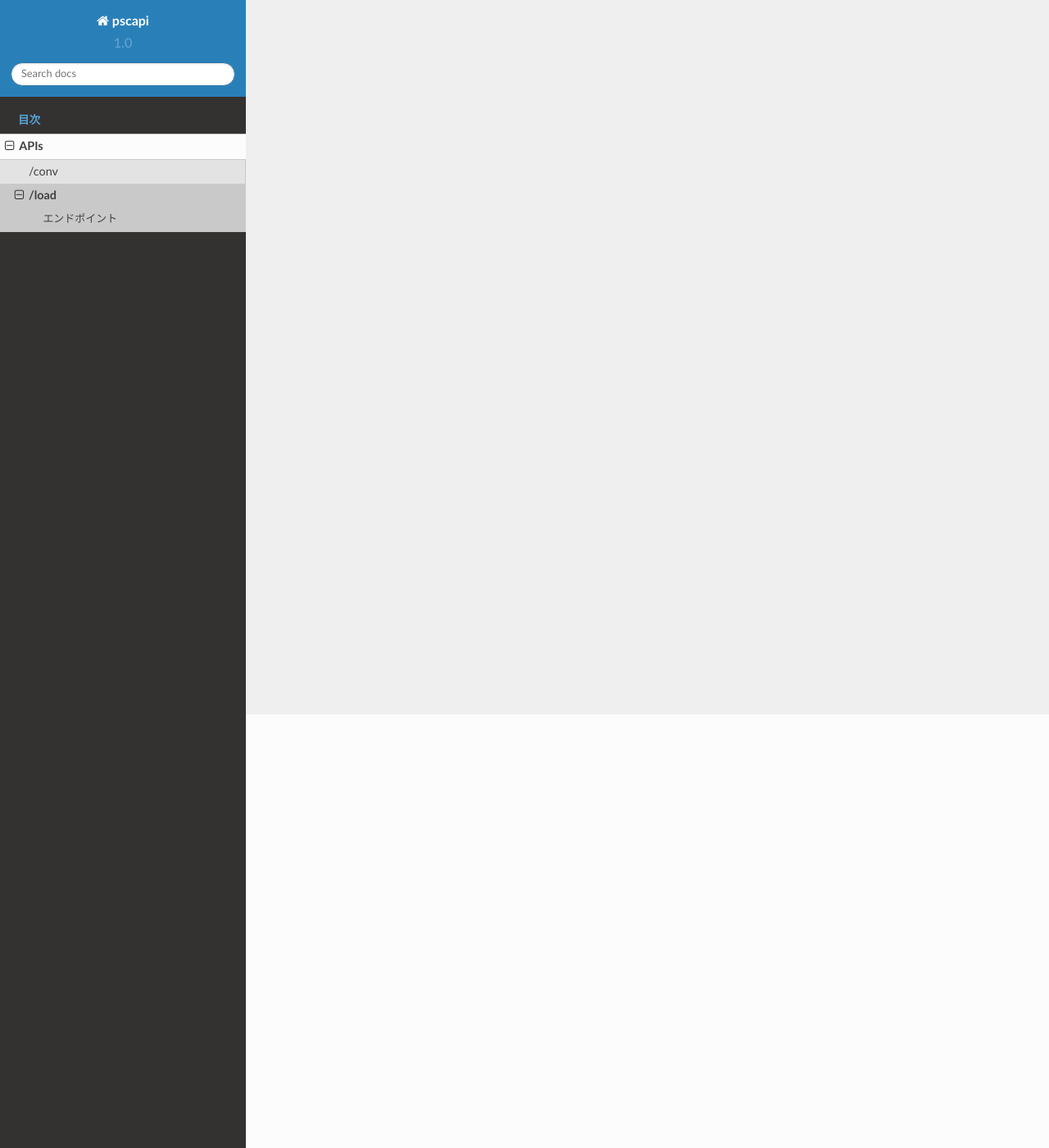
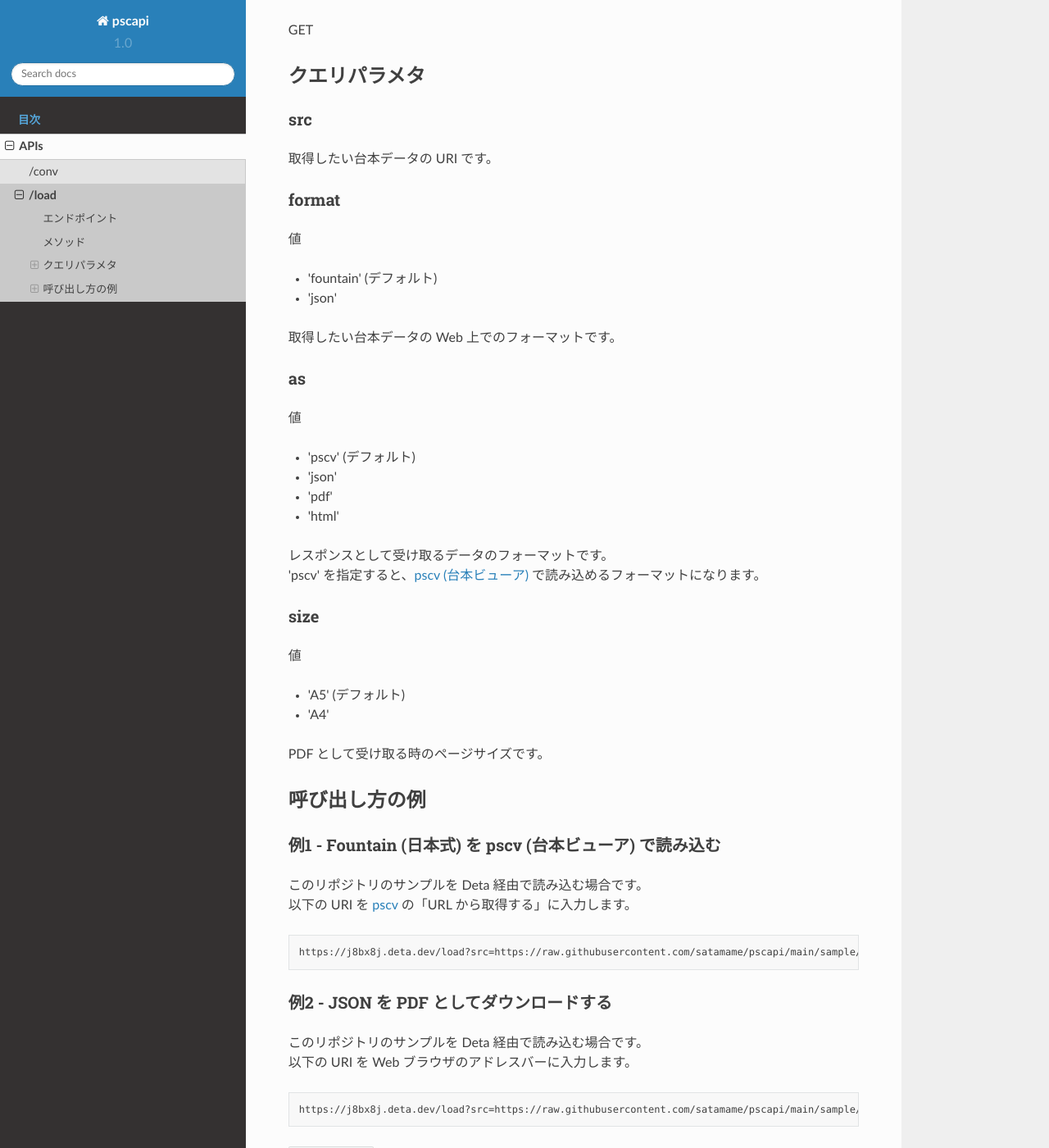
Before and after one commit to satamame/pscapi, a Sphinx documentation site: the page built from docs/source/api/load.md, in a window 1280 px wide and 1400 px high, scrolled down 529 px. Shown: the whole window at 82% size. Built offline with Sphinx 7.4.7 and the Read the Docs theme 2.0.0, drawn with Linux system fonts in a browser that asks for light colours; some of the changed text lies outside the part shown.

Commit message:
README and document

````diff
--- a/docs/source/api/load.md
+++ b/docs/source/api/load.md
@@ -1,7 +1,74 @@
 # /load
 
 Web 上にある台本データを取得する API です。
+Web ブラウザ等から呼んで、データをレスポンスとして受け取ります。
 
 ## エンドポイント
 
 /load
+
+例1 - ローカルの開発サーバの場合
+: http://127.0.0.1:8000/load
+
+例2 - Deta の場合
+: https://j8bx8j.deta.dev/load
+
+## メソッド
+
+GET
+
+## クエリパラメタ
+
+### src
+
+取得したい台本データの URI です。
+
+### format
+
+値
+
+- 'fountain' (デフォルト)
+- 'json'
+
+取得したい台本データの Web 上でのフォーマットです。
+
+### as
+
+値
+
+- 'pscv' (デフォルト)
+- 'json'
+- 'pdf'
+- 'html'
+
+レスポンスとして受け取るデータのフォーマットです。
+'pscv' を指定すると、[pscv (台本ビューア)](https://github.com/satamame/pscv) で読み込めるフォーマットになります。
+
+### size
+
+値
+
+- 'A5' (デフォルト)
+- 'A4'
+
+PDF として受け取る時のページサイズです。
+
+## 呼び出し方の例
+
+### 例1 - Fountain (日本式) を pscv (台本ビューア) で読み込む
+
+このリポジトリのサンプルを Deta 経由で読み込む場合です。
+以下の URI を [pscv](https://github.com/satamame/pscv) の「URL から取得する」に入力します。
+
+```
+https://j8bx8j.deta.dev/load?src=https://raw.githubusercontent.com/satamame/pscapi/main/sample/example.fountain
+```
+
+### 例2 - JSON を PDF としてダウンロードする
+
+このリポジトリのサンプルを Deta 経由で読み込む場合です。
+以下の URI を Web ブラウザのアドレスバーに入力します。
+
+```
+https://j8bx8j.deta.dev/load?src=https://raw.githubusercontent.com/satamame/pscapi/main/sample/example.json&format=json&as=pdf
+```
````
Also changed, not shown: README.md (+2 -2 lines), docs/source/api/conv.md (+4 -1 lines).
